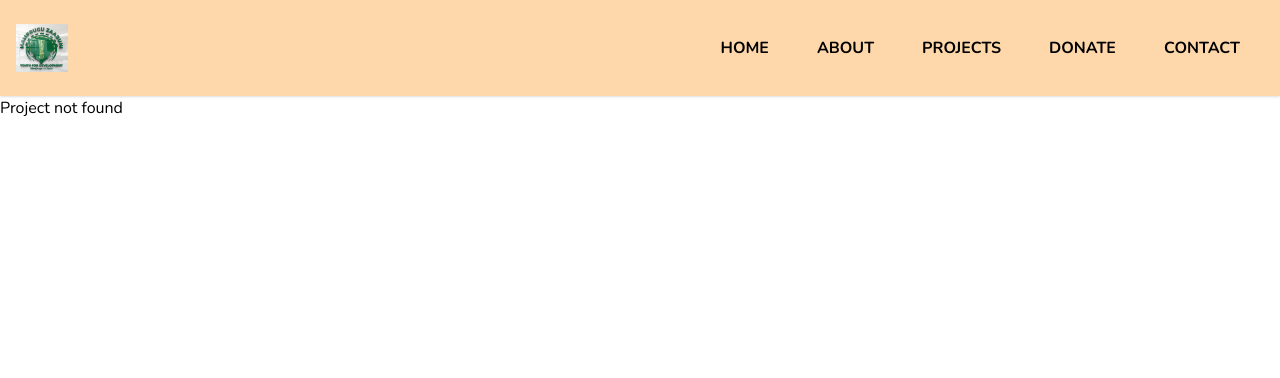
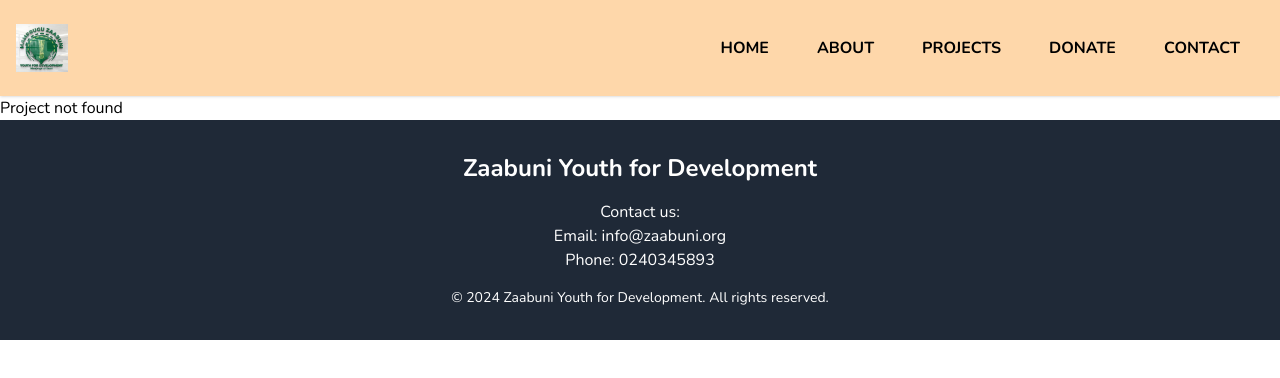
Before and after one commit to Tawphiq/zaabuni-youth, a React (Vite) app in the folder frontend/zaabuni/: page /projects/4 in a window 1280 px wide. Before the commit this address had no page. Shown: the top 378 px of the page. Built offline with nearby package versions, Linux system fonts and the light colour scheme; a web font is replaced by a local one.

Commit message:
"Footer component"

```diff
--- a/frontend/zaabuni/src/App.jsx
+++ b/frontend/zaabuni/src/App.jsx
@@ -5,16 +5,20 @@
 import Home from './components/Home';
 import Projects from './components/Projects';
 import ProjectDetail from './components/ProjectDetail';
+import Footer from './components/Footer';
+import ScrollToTop from './components/ScrollToTop';
 
 function App() {
   return (
       <div className='font-nunito overflow-x-clip w-full'>
+        <ScrollToTop />
         <Navbar />
         <Routes>
           <Route path="/" element={<Home />} />
           <Route path="/projects" element={<Projects />} />
           <Route path="/projects/:id" element={<ProjectDetail />} />
         </Routes>
+        <Footer />
       </div>
   );
 }
--- /dev/null
+++ b/frontend/zaabuni/src/components/Footer.jsx
@@ -0,0 +1,22 @@
+// src/components/Footer.jsx
+import React from 'react';
+
+const Footer = () => {
+  return (
+    <footer className="bg-gray-800 text-white py-8">
+      <div className="container mx-auto text-center">
+        <h2 className="text-2xl font-bold mb-4">Zaabuni Youth for Development</h2>
+        <p className="mb-4">
+          Contact us: <br />
+          Email: info@zaabuni.org <br />
+          Phone: 0240345893
+        </p>
+        <p className="text-sm">
+          &copy; {new Date().getFullYear()} Zaabuni Youth for Development. All rights reserved.
+        </p>
+      </div>
+    </footer>
+  );
+};
+
+export default Footer;
--- a/frontend/zaabuni/src/components/ProjectDetail.jsx
+++ b/frontend/zaabuni/src/components/ProjectDetail.jsx
@@ -3,6 +3,8 @@
 import { useParams } from 'react-router-dom';
 //zaabuni 1st annual congress
 import zabout from '../assets/zabout.jpg'
+import nayiri from '../assets/nayiri.jpg'
+import zaavice from '../assets/zaavice.jpg'
 import aboutzaa from "../assets/aboutzaa.jpg"
 import scene1 from '../assets/scene1.jpg'
 import scene2 from '../assets/scene2.jpg'
@@ -56,12 +58,12 @@
             <h1 className='py-6 font-bold text-3xl'>Invitations</h1>
             <div>
             <p>Courtesy calls where made to the distinguished Overload through to his sons the paramount chiefs .</p>
-            <img src="/src/assets/nayiri.jpg" alt="" className='h-96 w-full mt-4' />
+            <img src={nayiri} alt="" className='h-96 w-full mt-4' />
             </div>
             <div className='mt-6'>
                 <p>Zaabuni leadership at the residence of H.E. the Vice President and leader of the NPP in the 2024 presidential elections to officially welcome him to Walewale for the Zaabuni Congress
                 </p>
-                <img src="/src/assets/zaavice.jpg" alt="" className='mt-4'/>
+                <img src={zaavice} alt="" className='mt-4'/>
             </div>
             <div>
                 <h1 className='py-6 font-bold text-3xl'>Scenes from Zaabuni Congress on the 7th January 2024</h1>
--- /dev/null
+++ b/frontend/zaabuni/src/components/ScrollToTop.jsx
@@ -0,0 +1,19 @@
+import { useEffect } from 'react';
+import { useLocation } from 'react-router-dom';
+
+function ScrollToTop() {
+  // Get the location object using useLocation hook
+  const location = useLocation();
+
+  // Destructure pathname from the location object
+  const { pathname } = location;
+
+  useEffect(() => {
+    // Scroll to the top whenever the pathname changes
+    window.scrollTo(0, 0);
+  }, [pathname]);
+
+  return null;
+}
+
+export default ScrollToTop;
```
